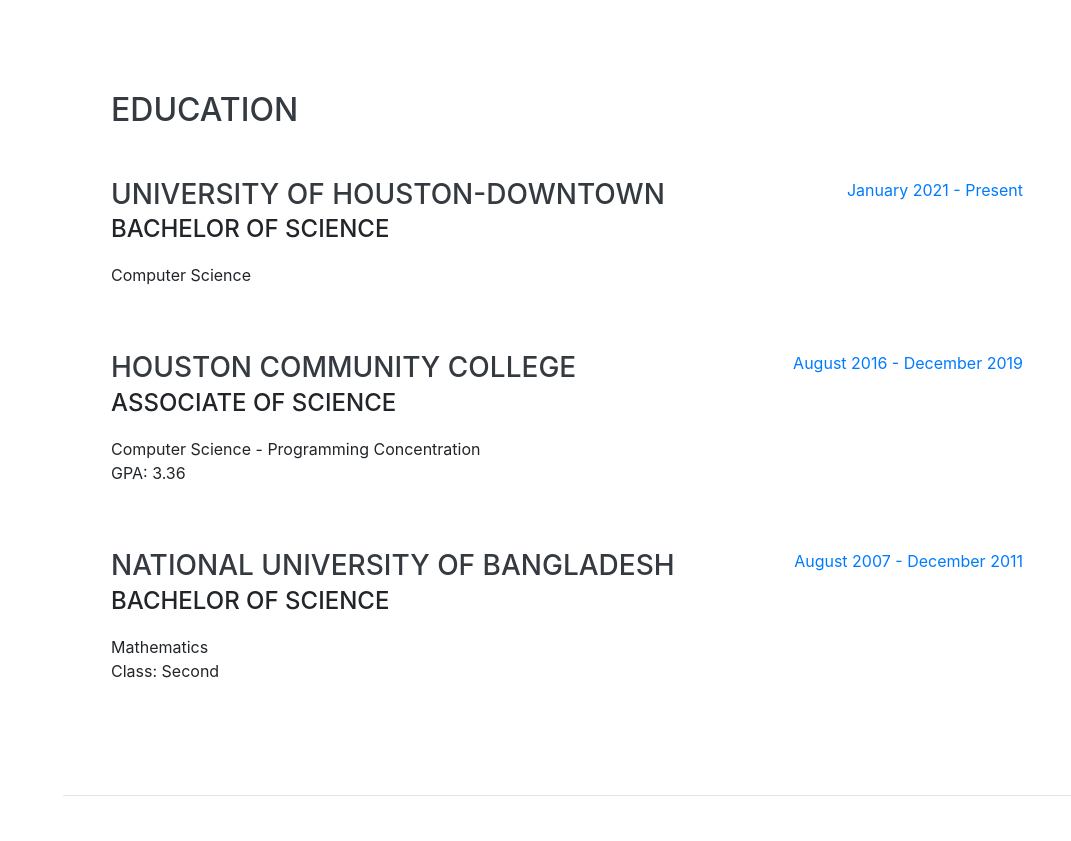
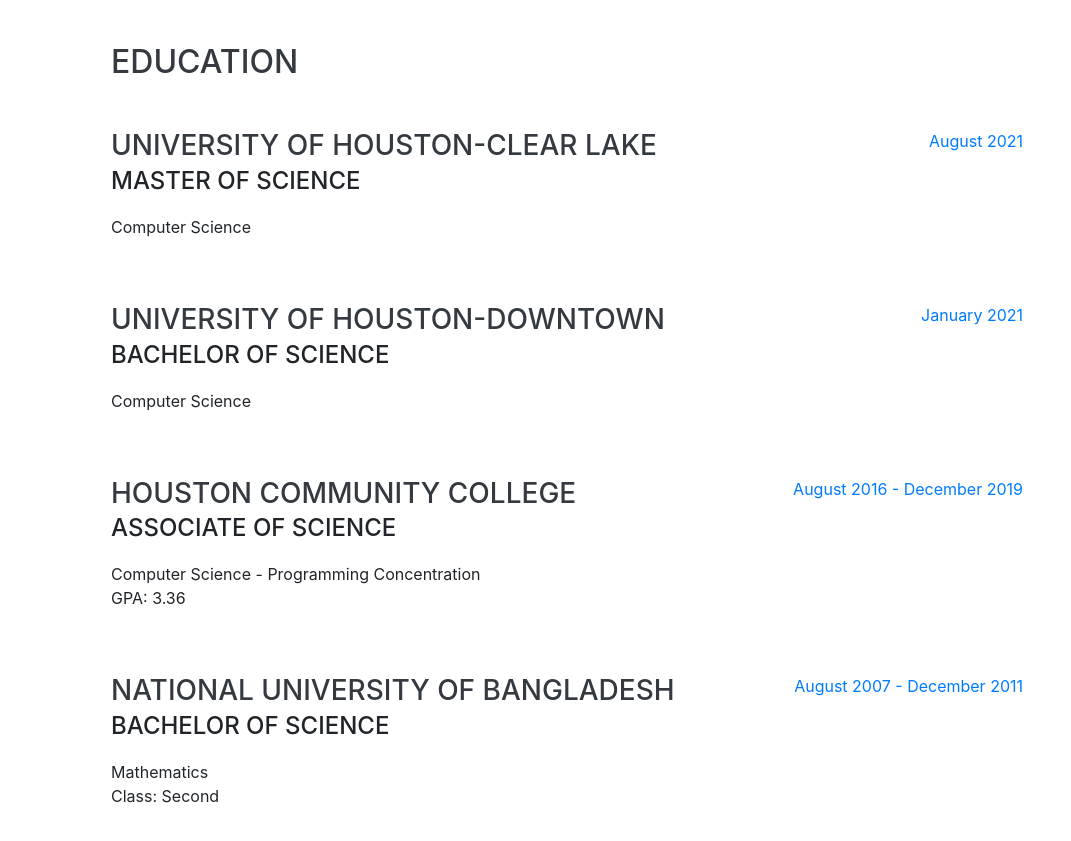
Before and after one commit to riadhs/Portfolio, a website with bundled scripts: page index.html in a window 1280 px wide. Shown: the part 2740-3581 px from the top of the page, without its empty margins (209-1280 px from the left). Built offline with nearby package versions, Linux system fonts and the light colour scheme; files whose address does not match are found by name; a web font is replaced by a local one.

Commit message:
Update index.html

```diff
--- a/index.html
+++ b/index.html
@@ -195,6 +195,18 @@
       <div class="w-100">
         <h2 class="mb-5">Education</h2>
 
+         <div class="resume-item d-flex flex-column flex-md-row justify-content-between mb-5">
+          <div class="resume-content">
+            <h3 class="mb-0">University of Houston-Clear Lake</h3>
+            <div class="subheading mb-3">Master of Science</div>
+            <div>Computer Science</div>
+            <p>   </p>
+          </div>
+          <div class="resume-date text-md-right">
+            <span class="text-primary"> August 2021 </span>
+          </div>
+        </div>
+
         <div class="resume-item d-flex flex-column flex-md-row justify-content-between mb-5">
           <div class="resume-content">
             <h3 class="mb-0">University of Houston-Downtown</h3>
@@ -203,7 +215,7 @@
             <p>   </p>
           </div>
           <div class="resume-date text-md-right">
-            <span class="text-primary"> January 2021 - Present</span>
+            <span class="text-primary"> January 2021 </span>
           </div>
         </div>
 
```
